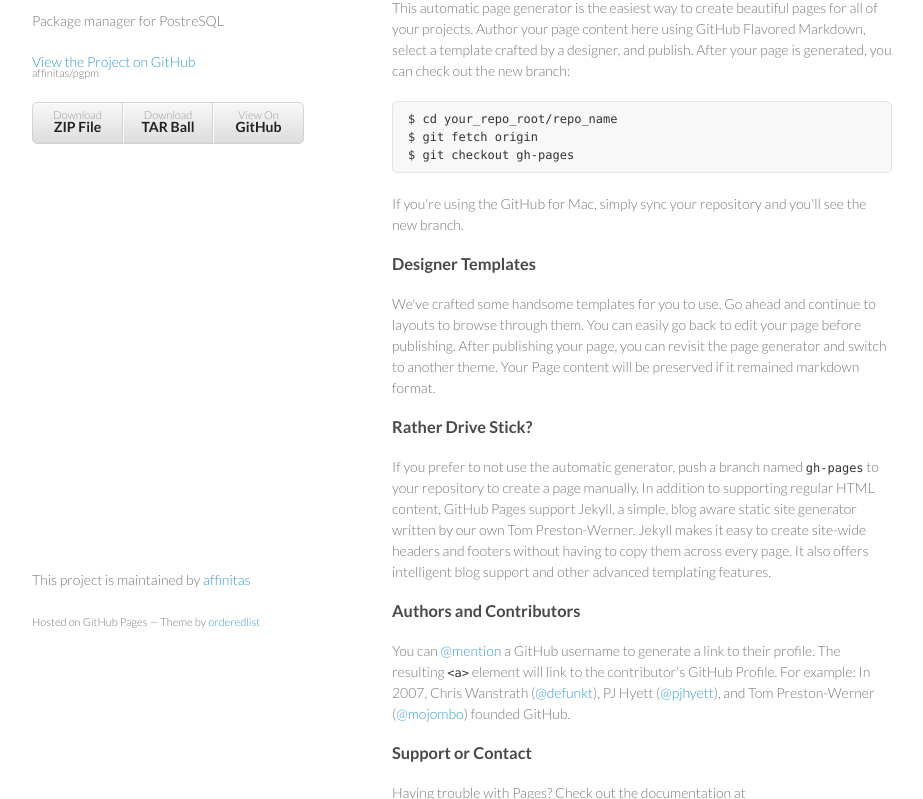
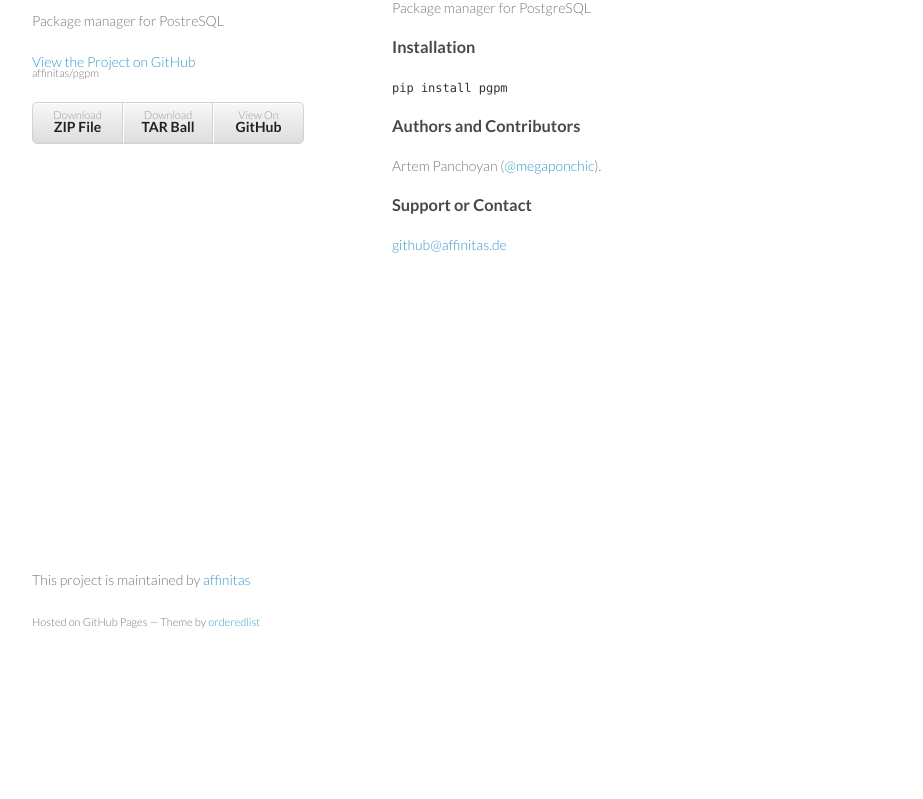
Before and after one commit to sparknetworks/pgpm, a plain HTML site: page index.html in a window 1280 px wide. Shown: the part 99-898 px from the top of the page, without its empty margins (178-1101 px from the left). After the commit the page ends 800 px from the top, so only its background shows below. Drawn offline with Linux system fonts and the light colour scheme.

```diff
--- a/index.html
+++ b/index.html
@@ -29,36 +29,24 @@
       </header>
       <section>
         <h3>
-<a id="welcome-to-github-pages" class="anchor" href="#welcome-to-github-pages" aria-hidden="true"><span class="octicon octicon-link"></span></a>Welcome to GitHub Pages.</h3>
+<a id="pgpm" class="anchor" href="#pgpm" aria-hidden="true"><span class="octicon octicon-link"></span></a>pgpm</h3>
 
-<p>This automatic page generator is the easiest way to create beautiful pages for all of your projects. Author your page content here using GitHub Flavored Markdown, select a template crafted by a designer, and publish. After your page is generated, you can check out the new branch:</p>
-
-<pre><code>$ cd your_repo_root/repo_name
-$ git fetch origin
-$ git checkout gh-pages
-</code></pre>
-
-<p>If you're using the GitHub for Mac, simply sync your repository and you'll see the new branch.</p>
+<p>Package manager for PostgreSQL</p>
 
 <h3>
-<a id="designer-templates" class="anchor" href="#designer-templates" aria-hidden="true"><span class="octicon octicon-link"></span></a>Designer Templates</h3>
+<a id="installation" class="anchor" href="#installation" aria-hidden="true"><span class="octicon octicon-link"></span></a>Installation</h3>
 
-<p>We've crafted some handsome templates for you to use. Go ahead and continue to layouts to browse through them. You can easily go back to edit your page before publishing. After publishing your page, you can revisit the page generator and switch to another theme. Your Page content will be preserved if it remained markdown format.</p>
-
-<h3>
-<a id="rather-drive-stick" class="anchor" href="#rather-drive-stick" aria-hidden="true"><span class="octicon octicon-link"></span></a>Rather Drive Stick?</h3>
-
-<p>If you prefer to not use the automatic generator, push a branch named <code>gh-pages</code> to your repository to create a page manually. In addition to supporting regular HTML content, GitHub Pages support Jekyll, a simple, blog aware static site generator written by our own Tom Preston-Werner. Jekyll makes it easy to create site-wide headers and footers without having to copy them across every page. It also offers intelligent blog support and other advanced templating features.</p>
+<p><code>pip install pgpm</code></p>
 
 <h3>
 <a id="authors-and-contributors" class="anchor" href="#authors-and-contributors" aria-hidden="true"><span class="octicon octicon-link"></span></a>Authors and Contributors</h3>
 
-<p>You can <a href="https://github.com/blog/821" class="user-mention">@mention</a> a GitHub username to generate a link to their profile. The resulting <code>&lt;a&gt;</code> element will link to the contributor's GitHub Profile. For example: In 2007, Chris Wanstrath (<a href="https://github.com/defunkt" class="user-mention">@defunkt</a>), PJ Hyett (<a href="https://github.com/pjhyett" class="user-mention">@pjhyett</a>), and Tom Preston-Werner (<a href="https://github.com/mojombo" class="user-mention">@mojombo</a>) founded GitHub.</p>
+<p>Artem Panchoyan (<a href="https://github.com/megaponchic" class="user-mention">@megaponchic</a>).</p>
 
 <h3>
 <a id="support-or-contact" class="anchor" href="#support-or-contact" aria-hidden="true"><span class="octicon octicon-link"></span></a>Support or Contact</h3>
 
-<p>Having trouble with Pages? Check out the documentation at <a href="https://help.github.com/pages">https://help.github.com/pages</a> or contact <a href="mailto:support@github.com">support@github.com</a> and we’ll help you sort it out.</p>
+<p><a href="mailto:github@affinitas.de">github@affinitas.de</a></p>
       </section>
       <footer>
         <p>This project is maintained by <a href="https://github.com/affinitas">affinitas</a></p>
```
Also changed, not shown: params.json (+1 -1 lines).
